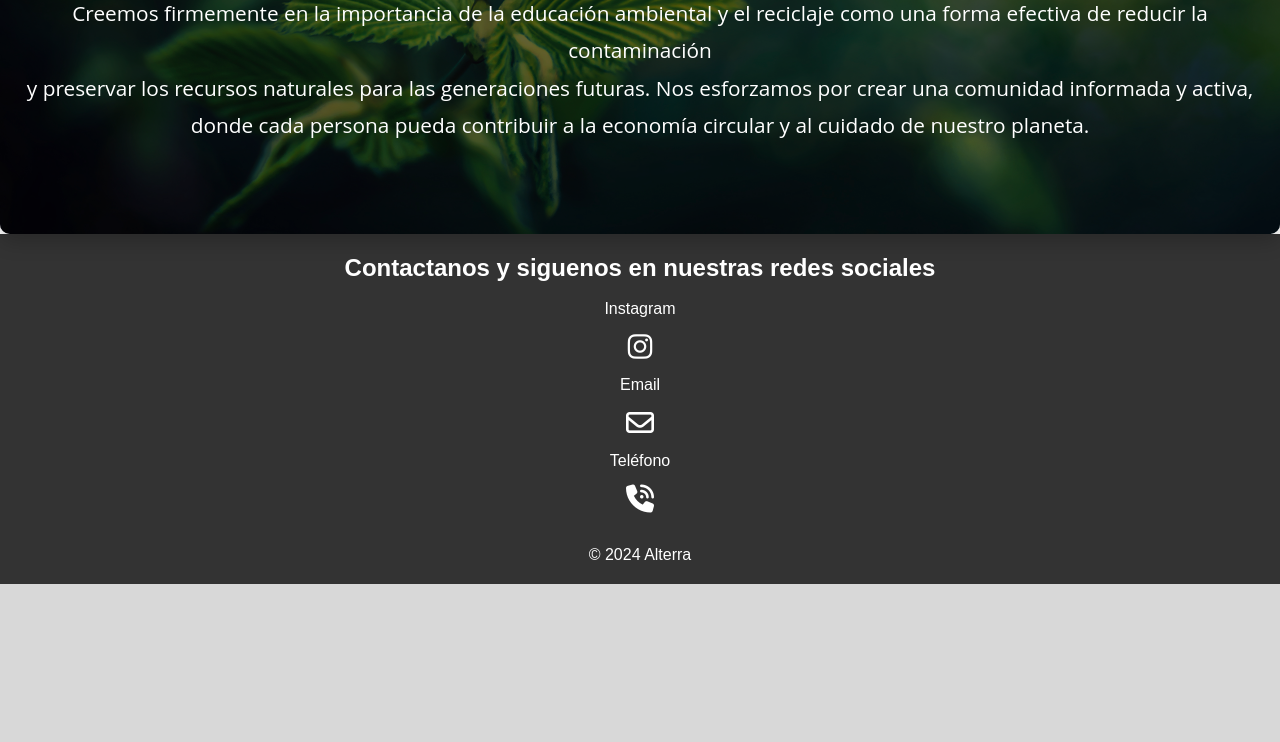
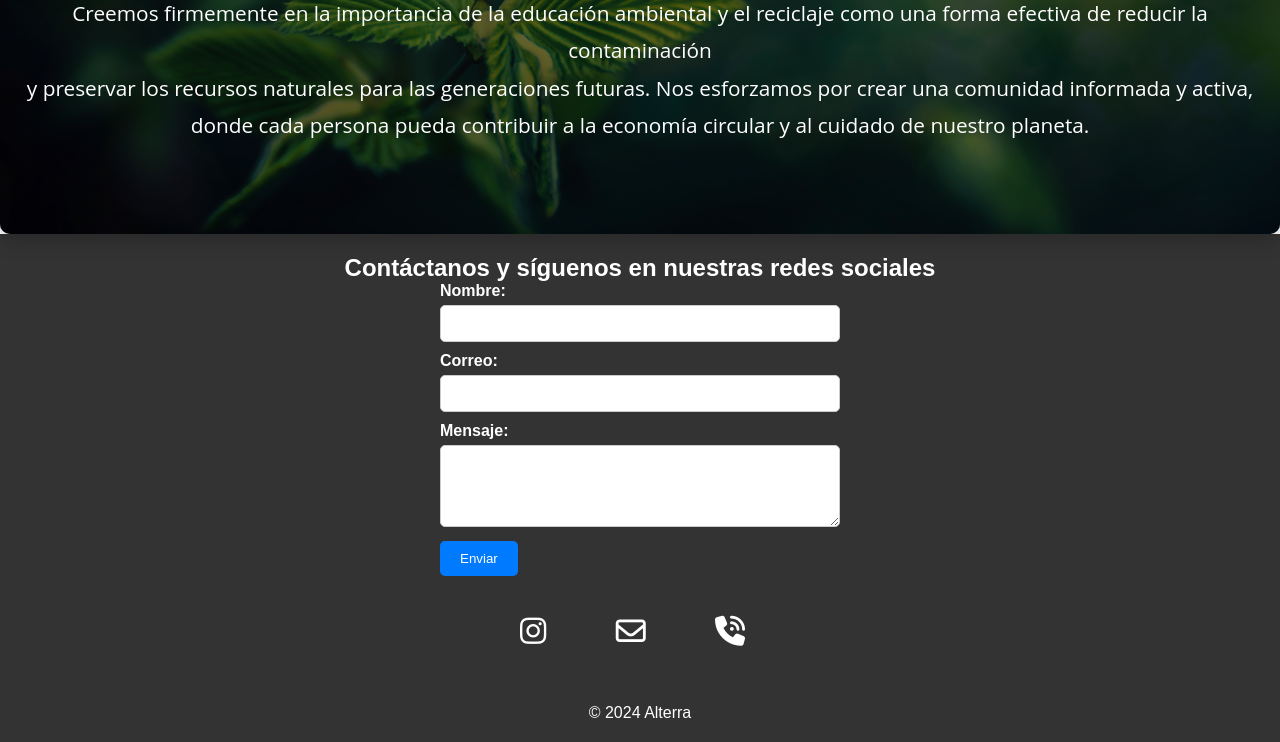
Before and after one commit to danirc2024/INFO1170_G7_SEC1, a PHP site: page /home_paginw.html in a window 1280 px wide. Shown: the part 2097-2839 px from the top of the page. Before the commit the page ends 2681 px from the top, so only its background shows below. Run offline with PHP 8.4, Linux system fonts and the light colour scheme; some libraries are stand-ins or nearby versions.

Commit message:
Formulario contacto
Se realizó formulario de contacto

```diff
--- a/home_paginw.html
+++ b/home_paginw.html
@@ -7,6 +7,7 @@
     <link rel="stylesheet" href="homestyle.css">
     <link rel="stylesheet" href="https://cdnjs.cloudflare.com/ajax/libs/font-awesome/6.6.0/css/all.min.css">
     <link rel="stylesheet" href="https://stackpath.bootstrapcdn.com/font-awesome/6.6.0/css/font-awesome.min.css">
+    <script src="homefunt.js"></script>
 </head>
 <body>
     <header class="Header">
@@ -73,12 +74,27 @@
 
     <footer>
         <section id="icons" class="icons">
-            <h2>Contactanos y siguenos en nuestras redes sociales</h2>
-            <br>Instagram <br><i class="fa-brands fa-instagram"></i>
-            <br>Email <br><i class="fa-regular fa-envelope"></i>
-            <br> Teléfono <br><i class="fa-solid fa-phone-volume"></i>
+            <h2>Contáctanos y síguenos en nuestras redes sociales</h2>
+            <form onsubmit="validarFormulario()" class="contacto" >
+                <label for="name">Nombre:</label>
+                <input type="text" id="name" name="name" required>
+                <label for="email">Correo:</label>
+                <input type="email" id="email" name="email" required>
+                <label for="message">Mensaje:</label>
+                <textarea id="message" name="message" rows="4" required></textarea>
+                <button type="submit">Enviar</button>
+            </form>
+
+            <div class="iconos">
+                <i class="fa-brands fa-instagram"></i>
+                <i class="fa-regular fa-envelope"></i>
+                <i class="fa-solid fa-phone-volume"></i>
+            </div>
         </section>
-        <br><p>&copy; 2024 Alterra</p>
+
+        <br>
+        <p>&copy; 2024 Alterra</p>
     </footer>
+
 </body>
 </html>
--- /dev/null
+++ b/homefunt.js
@@ -0,0 +1,3 @@
+function validarFormulario() {
+    alert("Formulario enviado correctamente.");
+}
--- a/homestyle.css
+++ b/homestyle.css
@@ -259,42 +259,62 @@ body {
     font-family: 'Open Sans', sans-serif;
 }
 
-.description p strong {
-    color: #ffde59; /* Resaltar palabras clave */
+footer {
+    background-color: #333;
+    padding: 20px;
+    text-align: center;
+    color: white;
 }
 
-.description .highlights {
-    font-weight: bold;
-    color: #ffde59;
-    font-style: italic;
-}
 
-.description a {
-    background: #ffde59;
-    color: black;
-    padding: 15px 30px;
-    text-decoration: none;
-    border-radius: 30px;
-    font-size: 1.2em;
-    transition: background-color 0.3s ease, transform 0.3s ease;
-    z-index: 2;
+.icons {
     position: relative;
 }
 
-.description a:hover {
-    background-color: #ffb800;
-    transform: scale(1.1); /* Efecto de zoom al pasar el ratón */
+.contacto {
+    margin-bottom: 20px;
+    max-width: 400px;
+    margin: 0 auto;
+    text-align: left;
 }
 
-footer {
-    padding: 20px;
-    text-align: center;
-    background-color: #333;
-    color: white;
+.contacto label {
+    display: block;
+    margin-bottom: 5px;
+    font-weight: bold;
 }
 
-footer i {
-    font-size: 28px;
-    margin: 15px;
+.contacto input,
+.contacto textarea {
+    width: 100%;
+    padding: 10px;
+    margin-bottom: 10px;
+    border: 1px solid #ccc;
+    border-radius: 5px;
+}
+
+.contacto button {
+    background-color: #007bff;
+    color: white;
+    border: none;
+    padding: 10px 20px;
+    border-radius: 5px;
+    cursor: pointer;
+}
+
+.contacto button:hover {
+    background-color: #0056b3;
+}
+
+.iconos {
+    position: relative;
 
 }
+
+.iconos i {
+    padding: 10px;
+    margin: 30px;
+    font-size: 30px;
+    margin-left: 15px;
+
+}
```
